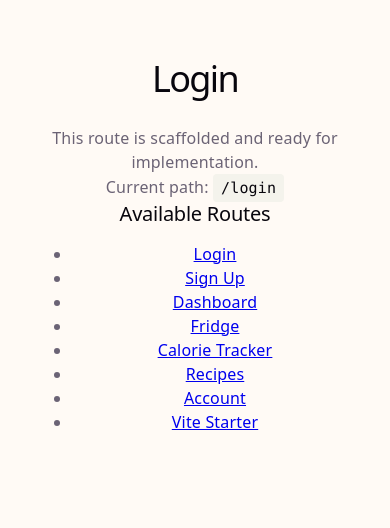
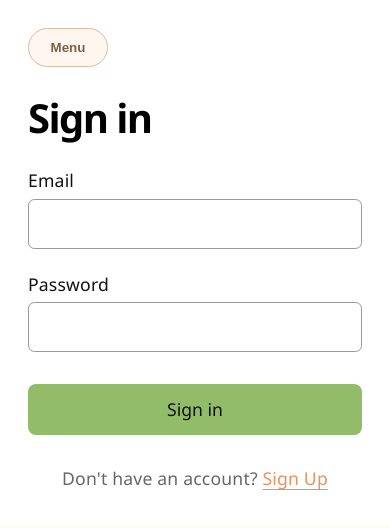
Before and after one commit to decaquestionmarks/INF124-Project, a React (Vite) app in the folder frontend/: page /login in a window 390 px wide. Shown: the top 528 px of the page. Built offline with nearby package versions, Linux system fonts and the light colour scheme.

Commit message:
Add LoginPage component with sidebar functionality and styling

```diff
--- /dev/null
+++ b/frontend/src/pages/LoginPage.css
@@ -0,0 +1,173 @@
+.login-page {
+  --sidebar-width: 18.5rem;
+  display: grid;
+  grid-template-columns: var(--sidebar-width) minmax(0, 1fr);
+  min-height: 100svh;
+  background: #fffaf5;
+  text-align: left;
+  isolation: isolate;
+  transition: grid-template-columns 320ms cubic-bezier(0.22, 1, 0.36, 1);
+}
+
+.login-page--sidebar-closed {
+  --sidebar-width: 5.5rem;
+}
+
+.login-page__content {
+  position: relative;
+  z-index: 1;
+  display: flex;
+  flex-direction: column;
+  align-items: center;
+  justify-content: center;
+  min-width: 0;
+  padding: max(1.75rem, env(safe-area-inset-top, 0px)) 1.75rem
+    max(2.25rem, env(safe-area-inset-bottom, 0px));
+  background: #ffffff;
+}
+
+.login-page__form-container {
+  width: 100%;
+  max-width: 22rem;
+  display: flex;
+  flex-direction: column;
+}
+
+.login-page__menu-button {
+  display: none;
+  align-items: center;
+  justify-content: center;
+  align-self: flex-start;
+  min-width: 5rem;
+  padding: 0.7rem 1rem;
+  border: 1px solid #deb99b;
+  border-radius: 999px;
+  background: #fff7ef;
+  color: #7f5e44;
+  cursor: pointer;
+  font-weight: 700;
+  margin-bottom: 2rem;
+  transition:
+    background-color 160ms ease,
+    border-color 160ms ease,
+    color 160ms ease;
+}
+
+.login-page__menu-button:hover,
+.login-page__menu-button:focus-visible {
+  background: #fff1e5;
+  border-color: #ff8a3d;
+  color: #ff8a3d;
+}
+
+.login-page__title {
+  margin: 0 0 2rem;
+  color: #000000;
+  font-family: 'Avenir Next', 'Segoe UI', sans-serif;
+  font-size: clamp(2.5rem, 4vw, 3.5rem);
+  font-weight: 800;
+  letter-spacing: -0.04em;
+  line-height: 0.95;
+}
+
+.login-page__form {
+  display: flex;
+  flex-direction: column;
+  gap: 1.5rem;
+}
+
+.login-page__input-group {
+  display: flex;
+  flex-direction: column;
+  gap: 0.4rem;
+}
+
+.login-page__input-group label {
+  color: #111111;
+  font-size: 1.1rem;
+  font-family: 'Avenir Next', 'Segoe UI', sans-serif;
+}
+
+.login-page__input-group input {
+  padding: 0.8rem 1rem;
+  border: 1px solid #999;
+  border-radius: 0.4rem;
+  font-size: 1rem;
+  font-family: inherit;
+  background: #ffffff;
+  outline: none;
+  transition: border-color 0.2s ease, box-shadow 0.2s ease;
+}
+
+.login-page__input-group input:focus {
+  border-color: #8cbe72;
+  box-shadow: 0 0 0 3px rgba(140, 190, 114, 0.2);
+}
+
+.login-page__submit {
+  margin-top: 0.5rem;
+  padding: 0.85rem;
+  border: none;
+  border-radius: 0.5rem;
+  background: #92bc6a; /* Closely matches the user's green button */
+  color: #111111;
+  font-size: 1.1rem;
+  font-family: 'Avenir Next', 'Segoe UI', sans-serif;
+  cursor: pointer;
+  transition: background-color 160ms ease;
+}
+
+.login-page__submit:hover,
+.login-page__submit:focus-visible {
+  background: #7ca557;
+}
+
+.login-page__footer {
+  margin-top: 2rem;
+  text-align: center;
+  color: #666666;
+  font-size: 1.1rem;
+  font-family: 'Avenir Next', 'Segoe UI', sans-serif;
+}
+
+.login-page__footer a {
+  color: #e5935f;
+  text-decoration: underline;
+  text-decoration-thickness: 1px;
+  text-underline-offset: 4px;
+}
+
+.login-page__footer a:hover {
+  text-decoration-thickness: 2px;
+}
+
+.login-page__backdrop {
+  display: none;
+}
+
+@media (max-width: 900px) {
+  .login-page {
+    grid-template-columns: 1fr;
+    min-height: auto;
+  }
+
+  .login-page__menu-button {
+    display: inline-flex;
+  }
+
+  .login-page__backdrop {
+    display: block;
+    position: fixed;
+    inset: 0;
+    z-index: 10;
+    background: rgba(30, 20, 14, 0.4);
+    opacity: 0;
+    pointer-events: none;
+    transition: opacity 320ms ease;
+  }
+
+  .login-page__backdrop--visible {
+    opacity: 1;
+    pointer-events: auto;
+  }
+}
--- /dev/null
+++ b/frontend/src/pages/LoginPage.tsx
@@ -0,0 +1,91 @@
+import { useEffect, useState } from 'react'
+import { Link } from 'react-router-dom'
+import { Sidebar } from '../components/Sidebar.tsx'
+import './LoginPage.css'
+
+export function LoginPage() {
+  const [isSidebarOpen, setIsSidebarOpen] = useState(() => {
+    if (typeof window === 'undefined') {
+      return true
+    }
+
+    return window.innerWidth > 900
+  })
+
+  useEffect(() => {
+    const mediaQuery = window.matchMedia('(max-width: 900px)')
+    const legacyMediaQuery = mediaQuery as MediaQueryList & {
+      addListener?: (listener: (event: MediaQueryListEvent) => void) => void
+      removeListener?: (listener: (event: MediaQueryListEvent) => void) => void
+    }
+
+    const syncSidebarState = () => {
+      setIsSidebarOpen(!mediaQuery.matches)
+    }
+
+    syncSidebarState()
+
+    if ('addEventListener' in mediaQuery) {
+      mediaQuery.addEventListener('change', syncSidebarState)
+
+      return () => mediaQuery.removeEventListener('change', syncSidebarState)
+    }
+
+    legacyMediaQuery.addListener?.(syncSidebarState)
+
+    return () => legacyMediaQuery.removeListener?.(syncSidebarState)
+  }, [])
+
+  return (
+    <main
+      className={`login-page${isSidebarOpen ? ' login-page--sidebar-open' : ' login-page--sidebar-closed'}`}
+    >
+      <Sidebar
+        isOpen={isSidebarOpen}
+        onToggle={() => setIsSidebarOpen((open) => !open)}
+      />
+
+      <div
+        className={`login-page__backdrop${isSidebarOpen ? ' login-page__backdrop--visible' : ''}`}
+        aria-hidden="true"
+        onClick={() => setIsSidebarOpen(false)}
+      />
+
+      <section className="login-page__content">
+        <div className="login-page__form-container">
+          <button
+            type="button"
+            className="login-page__menu-button"
+            onClick={() => setIsSidebarOpen((open) => !open)}
+            aria-expanded={isSidebarOpen}
+            aria-label={isSidebarOpen ? 'Collapse sidebar' : 'Expand sidebar'}
+          >
+            <span aria-hidden="true">{isSidebarOpen ? 'Hide' : 'Menu'}</span>
+          </button>
+
+          <h1 className="login-page__title">Sign in</h1>
+
+          <form className="login-page__form" onSubmit={(e) => e.preventDefault()}>
+            <div className="login-page__input-group">
+              <label htmlFor="email">Email</label>
+              <input type="email" id="email" name="email" required />
+            </div>
+
+            <div className="login-page__input-group">
+              <label htmlFor="password">Password</label>
+              <input type="password" id="password" name="password" required />
+            </div>
+
+            <button type="submit" className="login-page__submit">
+              Sign in
+            </button>
+          </form>
+
+          <p className="login-page__footer">
+            Don't have an account? <Link to="/signup">Sign Up</Link>
+          </p>
+        </div>
+      </section>
+    </main>
+  )
+}
--- a/frontend/src/router.tsx
+++ b/frontend/src/router.tsx
@@ -2,6 +2,7 @@ import { Navigate, createBrowserRouter } from 'react-router-dom'
 import App from './App.tsx'
 import { PlaceholderPage } from './pages/PlaceholderPage.tsx'
 import { DashboardPage } from './pages/DashboardPage.tsx'
+import { LoginPage } from './pages/LoginPage.tsx'
 
 export const router = createBrowserRouter([
   {
@@ -14,7 +15,7 @@ export const router = createBrowserRouter([
   },
   {
     path: '/login',
-    element: <PlaceholderPage title="Login" />,
+    element: <LoginPage />,
   },
   {
     path: '/signup',
```
